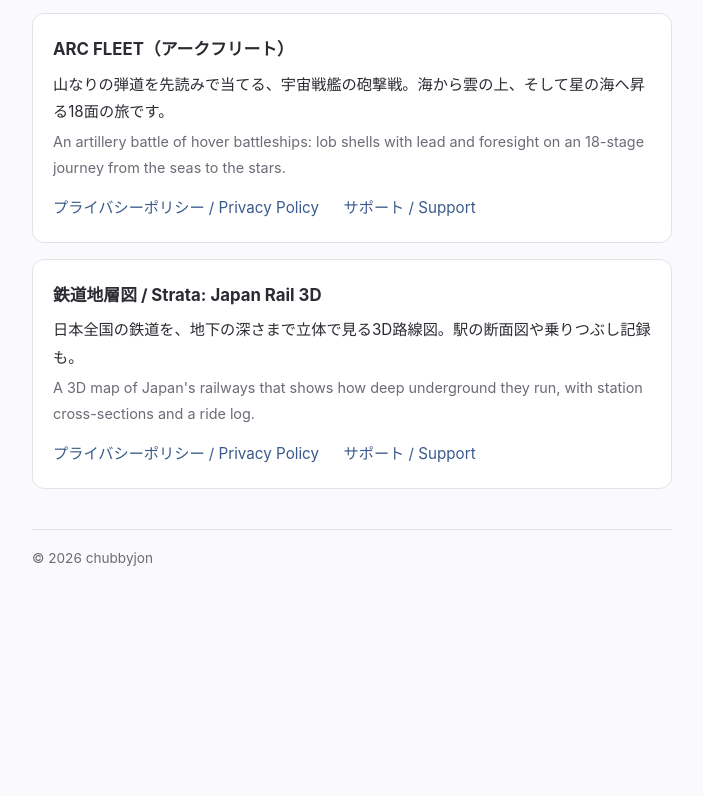
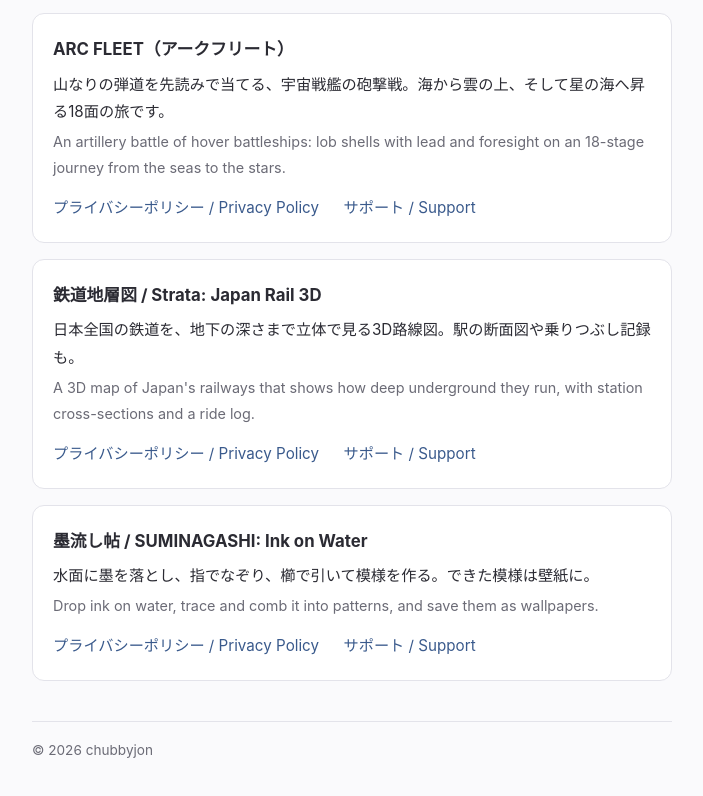
Before and after one commit to nemotoka/apps, a plain HTML site: page index.html in a window 1280 px wide. Shown: the part 1887-2683 px from the top of the page, without its empty margins (288-991 px from the left). Before the commit the page ends 2505 px from the top, so only its background shows below. Drawn offline with Linux system fonts and the light colour scheme.

Commit message:
墨流し帖をトップに追加

```diff
--- a/index.html
+++ b/index.html
@@ -168,6 +168,17 @@
     </div>
   </div>
 
+  <!-- 墨流し帖 -->
+  <div class="app-card">
+    <h3>墨流し帖 / SUMINAGASHI: Ink on Water</h3>
+    <p>水面に墨を落とし、指でなぞり、櫛で引いて模様を作る。できた模様は壁紙に。</p>
+    <p class="en" lang="en">Drop ink on water, trace and comb it into patterns, and save them as wallpapers.</p>
+    <div class="links">
+      <a href="suminagashi-privacy.html">プライバシーポリシー / Privacy Policy</a>
+      <a href="suminagashi-support.html">サポート / Support</a>
+    </div>
+  </div>
+
   <!-- 新しいアプリを追加するときは、上のapp-cardをコピーしてここに追記します -->
 
   <footer>
```
